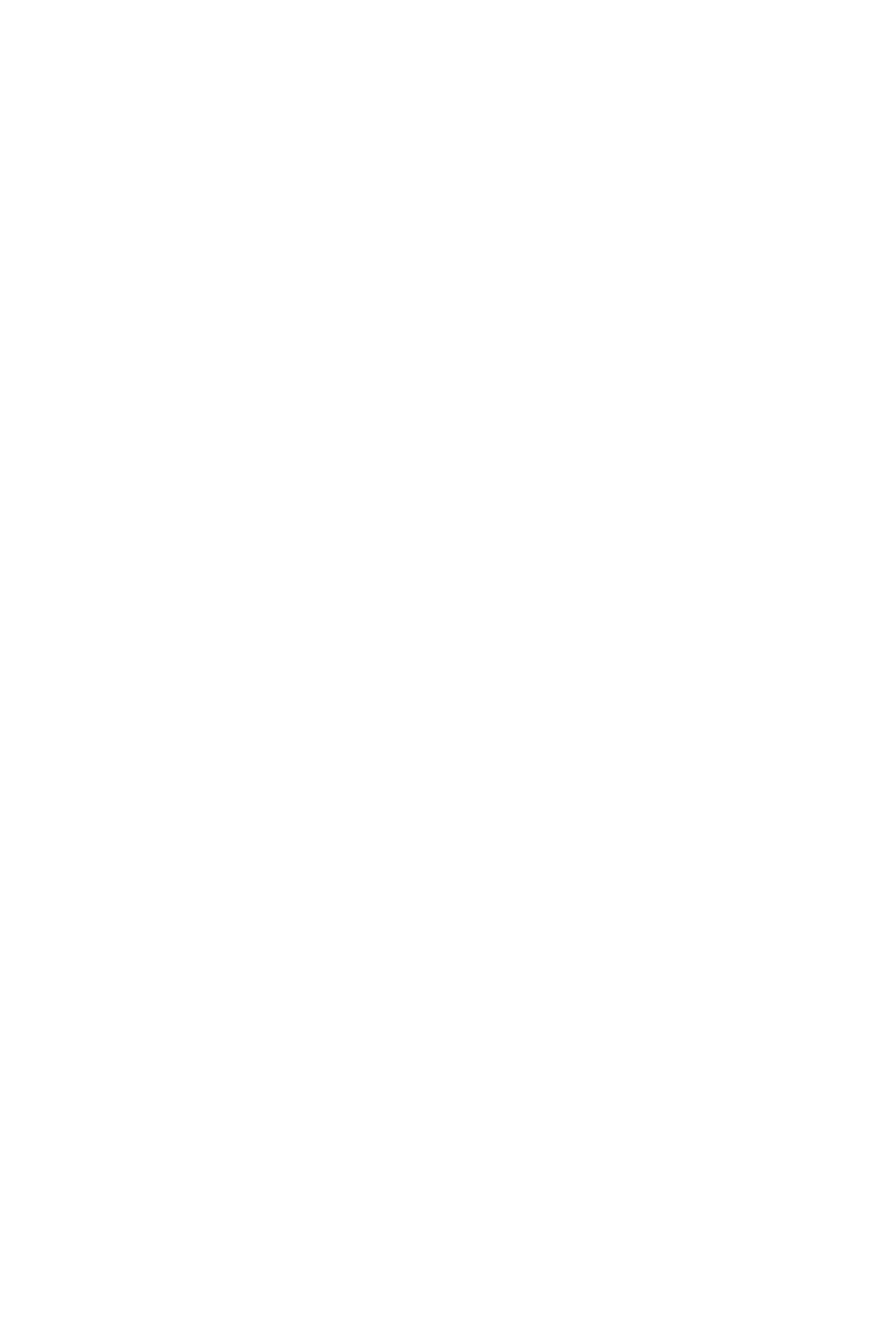
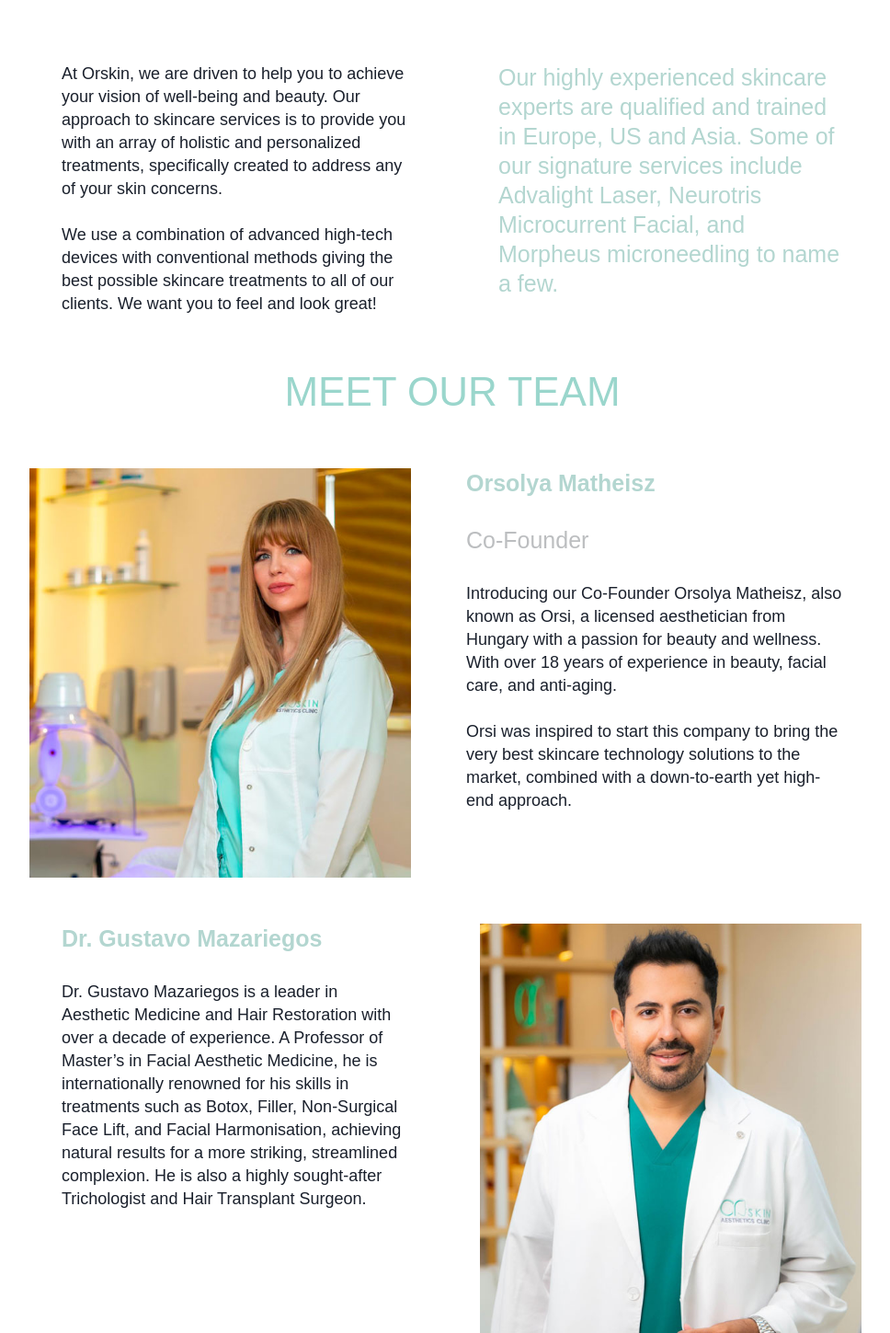
Before and after one commit to AyxanAmirov/Orskin-Front, a React (Vite) app: page /about in a window 1280 px wide. Shown: the part 560-2009 px from the top of the page at 92% size, without its empty margins (148-1116 px from the left). Before the commit the page ends 800 px from the top, so only its background shows below. Built offline with nearby package versions, Linux system fonts and the light colour scheme.

Commit message:
about page update

```diff
--- a/src/User/layout/navbar.jsx
+++ b/src/User/layout/navbar.jsx
@@ -13,31 +13,31 @@
             <img src={Logo} alt="company" />
           </div>
           <div className="col-lg-8">
-            <div className="flex justify-between flex-col items-end w-full gap-[20px]">
+            <div className="flex px-[40px] justify-between flex-col items-end w-full gap-[20px]">
               <ul className="flex w-full justify-between items-center">
-                <li className="text-white text-[18px] font-[600] uppercase ">
+                <li className="text-white hover:text-[black] transition-all duration-700 text-[18px] font-[600] uppercase ">
                   <Link to="/">Home</Link>
                 </li>
-                <li className="text-white text-[18px] font-[600] uppercase">
+                <li className="text-white hover:text-[black] transition-all duration-700 text-[18px] font-[600] uppercase">
                   <Link to="/about">About us</Link>
                 </li>
-                <li className="text-white text-[18px]  font-[600] uppercase">
+                <li className="text-white hover:text-[black] transition-all duration-700 text-[18px]  font-[600] uppercase">
                   Services
                 </li>
-                <li className="text-white text-[18px] font-[600] uppercase">
+                <li className="text-white hover:text-[black] transition-all duration-700 text-[18px] font-[600] uppercase">
                   Shop
                 </li>
-                <li className="text-white text-[18px] font-[600] uppercase">
+                <li className="text-white hover:text-[black] transition-all duration-700 text-[18px] font-[600] uppercase">
                   Blog
                 </li>
-                <li className="text-white text-[18px] font-[600] uppercase">
+                <li className="text-white hover:text-[black] transition-all duration-700 text-[18px] font-[600] uppercase">
                   Contact
                 </li>
                 <li>
                   {" "}
                   <FontAwesomeIcon
                     icon={faCartShopping}
-                    className="text-white text-[18px]"
+                    className="text-white text-[18px] hover:text-[black] transition-all duration-700"
                   />
                 </li>
               </ul>
@@ -47,10 +47,10 @@
                   className="rounded-l-[10px] rounded-bl-[10px] p-[10px] h-[50px] w-[250px]"
                   placeholder="Search..."
                 />
-                <div className="bg-black px-[20px] rounded-r-[10px] rounded-br-[10px] flex items-center">
+                <div className="bg-black hover:bg-[#9AD6CC] transition-all duration-500 px-[20px] rounded-r-[10px] rounded-br-[10px] flex items-center">
                   <FontAwesomeIcon
                     icon={faMagnifyingGlass}
-                    className="text-white"
+                    className="text-white "
                   />
                 </div>
               </form>
--- a/src/User/pages/about/about.jsx
+++ b/src/User/pages/about/about.jsx
@@ -1,11 +1,88 @@
-import React from 'react'
-import AboutBanner from "../../assets/images/aboutus-banner.jpg"
+import React from "react";
+import AboutBanner from "../../assets/images/aboutus-banner.jpg";
+import TeamPerson from "../../assets/images/team-or.jpg";
+import DoctorGustavo from "../../assets/images/Dr.-Gustavo-Mazariegos.jpg";
 function About() {
   return (
-    <div>
+    <>
+      <img src={AboutBanner} alt="about" />
+      <div className="container ">
+        <div className="flex flex-col items-center gap-[50px]">
+          <div className="flex justify-center mt-[70px]">
+            <div className="col-lg-5">
+              <p className="px-[50px] text-[18px] leading-[25px]">
+                At Orskin, we are driven to help you to achieve your vision of
+                well-being and beauty. Our approach to skincare services is to
+                provide you with an array of holistic and personalized
+                treatments, specifically created to address any of your skin
+                concerns.
+                <br />
+                <br />
+                We use a combination of advanced high-tech devices with
+                conventional methods giving the best possible skincare
+                treatments to all of our clients. We want you to feel and look
+                great!
+              </p>
+            </div>
+            <div className="col-lg-5">
+              <p className="px-[50px] text-[#B3D6D0] text-[25px] leading-[32px]">
+                Our highly experienced skincare experts are qualified and
+                trained in Europe, US and Asia. Some of our signature services
+                include Advalight Laser, Neurotris Microcurrent Facial, and
+                Morpheus microneedling to name a few.
+              </p>
+            </div>
+          </div>
+          <h2 className="text-[44px] text-[#9AD6CC]">MEET OUR TEAM</h2>
+          <div className="flex justify-center gap-[30px]">
+            <div className="col-lg-5 px-[30px]">
+              <img src={TeamPerson} alt="person" />
+            </div>
+            <div className="col-lg-5 flex flex-col gap-[30px]  pr-[60px]">
+              <h3 className="text-[25px] leading-[32px] text-[#B3D6D0] font-[600]">
+                Orsolya Matheisz
+              </h3>
+              <h4 className="text-[25px] leading-[32px] text-[#BCBEC0]">
+                Co-Founder
+              </h4>
+              <p className=" text-[18px] leading-[25px]">
+                Introducing our Co-Founder Orsolya Matheisz, also known as Orsi,
+                a licensed aesthetician from Hungary with a passion for beauty
+                and wellness. With over 18 years of experience in beauty, facial
+                care, and anti-aging.
+                <br />
+                <br />
+                Orsi was inspired to start this company to bring the very best
+                skincare technology solutions to the market, combined with a
+                down-to-earth yet high-end approach.
+              </p>
+            </div>
+          </div>
+          <div className="flex justify-center ">
+            <div className="col-lg-5 flex flex-col gap-[30px] px-[50px] ">
+              <h3 className="text-[25px] leading-[32px] text-[#B3D6D0] font-[600]">
+                Dr. Gustavo Mazariegos{" "}
+              </h3>
 
-    </div>
-  )
+              <p className=" text-[18px] leading-[25px] ">
+                Dr. Gustavo Mazariegos is a leader in Aesthetic Medicine and
+                Hair Restoration with over a decade of experience. A Professor
+                of Master’s in Facial Aesthetic Medicine, he is internationally
+                renowned for his skills in treatments such as Botox, Filler,
+                Non-Surgical Face Lift, and Facial Harmonisation, achieving
+                natural results for a more striking, streamlined complexion. He
+                is also a highly sought-after Trichologist and Hair Transplant
+                Surgeon.
+              </p>
+            </div>
+            <div className="col-lg-5 px-[30px]">
+              <img src={DoctorGustavo} alt="doctor" />
+            </div>
+          </div>
+        </div>
+      </div>
+    </>
+  );
 }
 
-export default About
+export default About;
```
Also changed, not shown: src/User/assets/images/Dr.-Gustavo-Mazariegos.jpg (added), src/User/assets/images/team-or.jpg (added).
